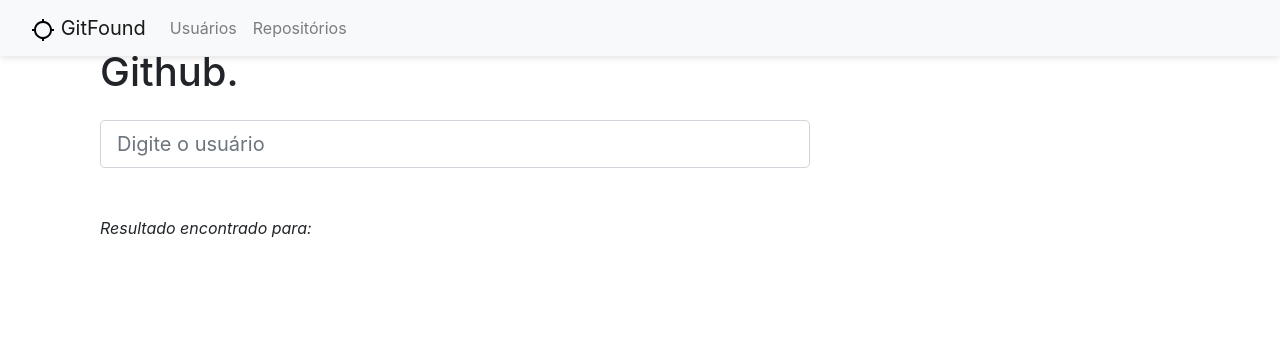
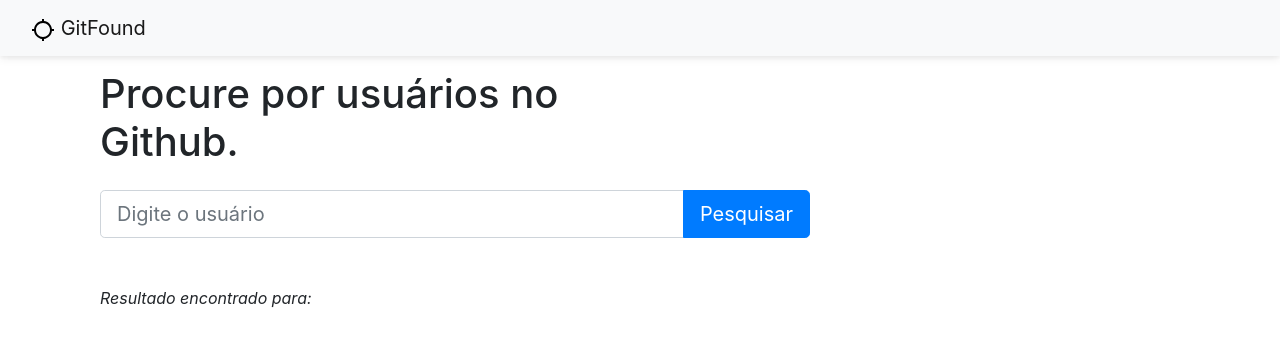
Before and after one commit to simonelopess/challengeCompasso, a React (Create React App) app: page / in a window 1280 px wide. Shown: the top 346 px of the page. Built offline with nearby package versions, Linux system fonts and the light colour scheme.

Commit message:
feat: GET starred

```diff
--- a/src/components/Navbar/index.jsx
+++ b/src/components/Navbar/index.jsx
@@ -9,29 +9,9 @@
         <Link className="navbar-brand" to="/">
           <img src={logo}></img> GitFound
         </Link>
-        <button
-          className="navbar-toggler"
-          type="button"
-          data-bs-toggle="collapse"
-          data-bs-target="#navbarNav"
-          aria-controls="navbarNav"
-          aria-expanded="false"
-          aria-label="Toggle navigation"
-        >
-          <span className="navbar-toggler-icon"></span>
-        </button>
-        <div className="collapse navbar-collapse" id="navbarNav">
+        <div className="collapse " id="navbarNav">
           <ul className="navbar-nav">
-            <li className="nav-item">
-              <Link className="nav-link" aria-current="page" to="/">
-                Usuários
-              </Link>
-            </li>
-            <li className="nav-item">
-              <Link className="nav-link" to="/repositories">
-                Repositórios
-              </Link>
-            </li>
+            <li className="nav-item"></li>
           </ul>
         </div>
       </div>
--- a/src/pages/Repos/index.jsx
+++ b/src/pages/Repos/index.jsx
@@ -15,7 +15,6 @@
             role="tab"
             aria-controls="pills-repository"
             aria-selected="true"
-            onClick={() => props.getRepo(props.user)}
           >
             Repositórios
           </a>
@@ -43,7 +42,6 @@
         >
           <ol className="list-group list-group-numbered">
             {props.repoData?.map((item, index) => {
-              console.log("item", item.url);
               return (
                 <li
                   className="list-group-item d-flex justify-content-between align-items-start"
@@ -68,7 +66,27 @@
           role="tabpanel"
           aria-labelledby="pills-favorites-tab"
         >
-          Favoritos
+          {props.starred?.map((item, index) => {
+            return (
+              <li
+                className="list-group-item d-flex justify-content-between align-items-start"
+                key={index}
+              >
+                <div className="ms-2 me-auto">
+                  <div className="fw-bold">
+                    <a
+                      href={`https://www.github.com/${item.full_name}`}
+                      target="_blank"
+                      rel="noopener noreferrer"
+                    >
+                      {item.full_name}
+                    </a>
+                  </div>
+                  {item.description}
+                </div>
+              </li>
+            );
+          })}
         </div>
       </div>
     </>
@@ -79,6 +97,7 @@
   getRepo: PropTypes.func,
   user: PropTypes.string,
   url: PropTypes.string,
+  starred: PropTypes.array,
 };
 
 export default Repo;
--- a/src/pages/Users/index.jsx
+++ b/src/pages/Users/index.jsx
@@ -11,7 +11,7 @@
   // eslint-disable-next-line no-unused-vars
   const [inputValue, setInputValue] = useState("");
   const [repoData, setRepoData] = useState(null);
-
+  const [starred, setStarred] = useState(null);
   async function getUser(user) {
     setUserSelected("");
     try {
@@ -35,10 +35,24 @@
     }
   }
 
+  async function getStarred(user) {
+    try {
+      const { data } = await axios(
+        `${api.userURL}/${user}/starred?client_id=${api.client_id}&client_secret=${api.client_secret}`
+      );
+      setStarred(data);
+    } catch (error) {
+      console.log("Repositório não encontrado");
+    }
+  }
+
   return (
     <>
       <div className="container">
-        <div className="container-fluid align-self-center">
+        <div
+          className="container-fluid align-self-center"
+          style={{ marginTop: "70px" }}
+        >
           <Title label="usuários" />
           <div className="row">
             <form className="col-md-8">
@@ -48,8 +62,21 @@
                   className="form-control"
                   placeholder="Digite o usuário"
                   aria-label="Email"
-                  onChange={(e) => getUser(e.target.value)}
+                  onChange={(e) => setInputValue(e.target.value)}
                 />
+                <span className="input-group-append">
+                  <button
+                    className="btn btn-primary"
+                    type="button"
+                    onClick={() => (
+                      getUser(inputValue),
+                      getDataRepo(inputValue),
+                      getStarred(inputValue)
+                    )}
+                  >
+                    Pesquisar
+                  </button>
+                </span>
               </div>
             </form>
           </div>
@@ -69,9 +96,9 @@
                 />
                 <Repo
                   repoData={repoData}
-                  getRepo={getDataRepo}
                   user={userSelected?.login}
                   url={userSelected?.url}
+                  starred={starred}
                 />
               </div>
             ) : null}
```
